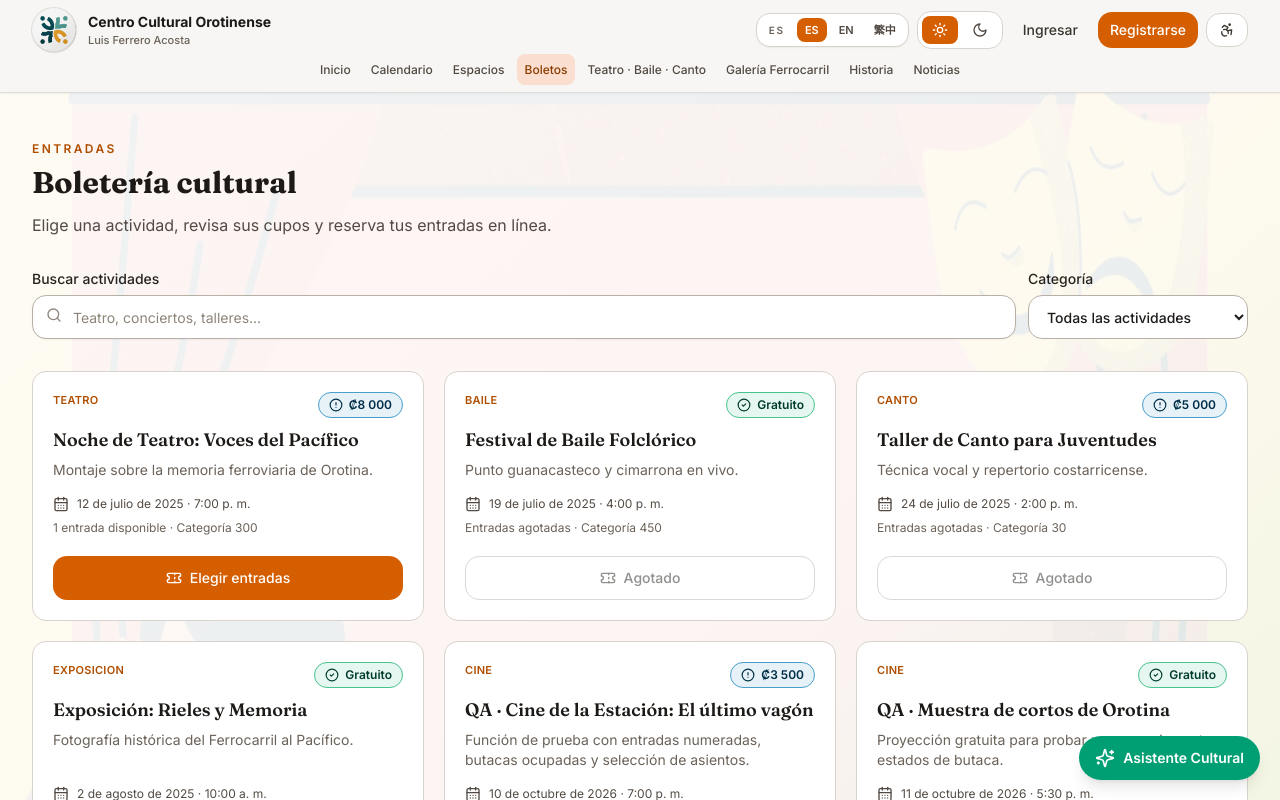
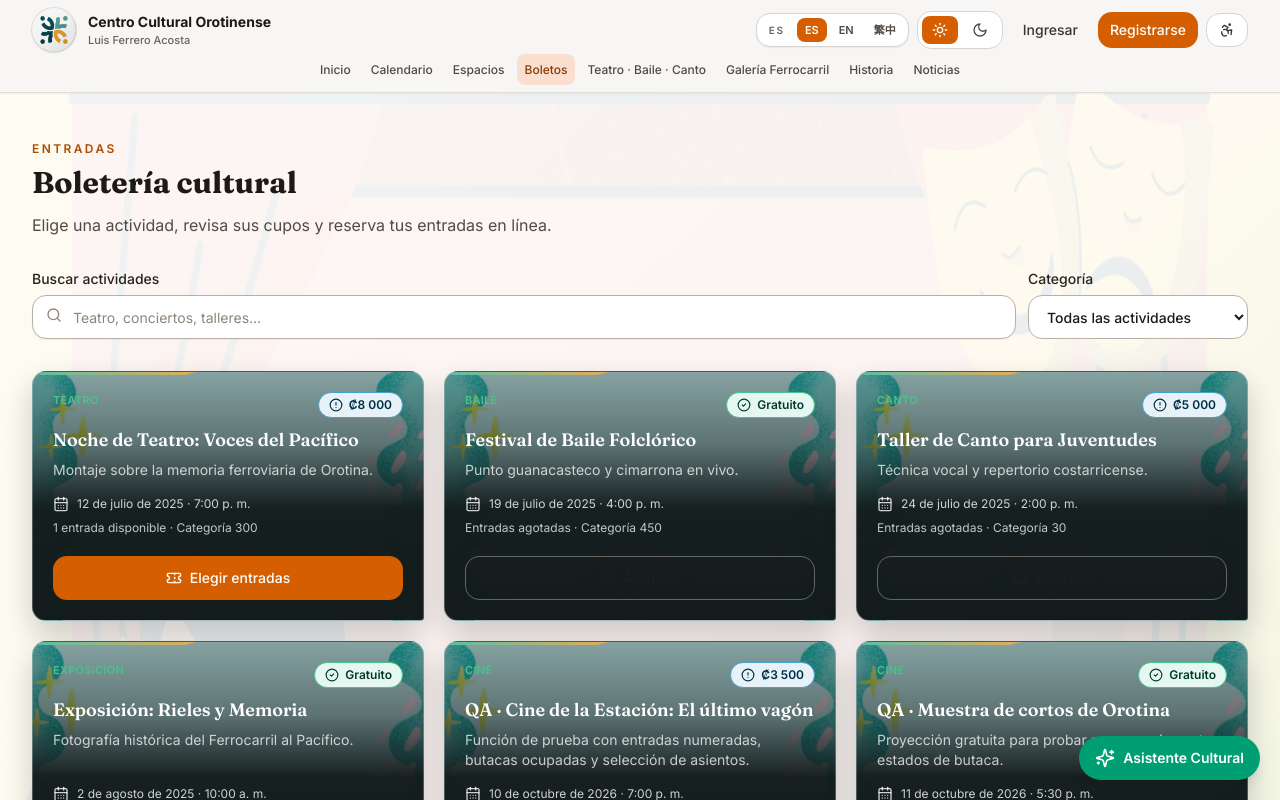
Before and after one commit to HendrixxV2/Proyecto-Final, a React (Vite) app: page /boletos in a window 1280 px wide. Shown: the top 800 px of the page. Built offline with nearby package versions, Linux system fonts and the light colour scheme; data requests are answered from the project's data file.

Commit message:
lastest UI designs and UX fixes

```diff
--- a/src/Components/AI/EventRecommender.jsx
+++ b/src/Components/AI/EventRecommender.jsx
@@ -60,25 +60,25 @@ export default function EventRecommender({ categoria, limite = 3 }) {
     <ul className="grid gap-4 md:grid-cols-2 xl:grid-cols-3">
       {items.map((evento) => (
         <li key={evento.id}>
-          <article className="flex h-full flex-col rounded-2xl border border-ink-200 bg-white p-5 shadow-soft dark:border-ink-700 dark:bg-ink-800">
+          <article className="tarjeta-cultural flex h-full flex-col p-5">
             <div className="flex items-center justify-between gap-3">
-              <span className="inline-flex items-center gap-2 rounded-full bg-jade-100 px-2.5 py-1 text-[11px] font-semibold uppercase tracking-wide text-jade-700 dark:bg-jade-900/40 dark:text-jade-300">
+              <span className="inline-flex items-center gap-2 rounded-full bg-white/10 px-2.5 py-1 text-[11px] font-semibold uppercase tracking-wide text-jade-100">
                 <Sparkles aria-hidden="true" className="h-3.5 w-3.5" />
                 Recomendado
               </span>
-              <span className="text-[11px] font-medium text-ink-500 dark:text-ink-400">{evento.categoria}</span>
+              <span className="text-[11px] font-medium text-white/75">{evento.categoria}</span>
             </div>
 
-            <h3 className="mt-4 font-display text-lg font-semibold text-ink-900 dark:text-ink-50">{evento.titulo}</h3>
-            <p className="mt-2 flex-1 text-sm text-ink-600 dark:text-ink-300">{evento.descripcion}</p>
+            <h3 className="mt-4 font-display text-lg font-semibold text-white">{evento.titulo}</h3>
+            <p className="mt-2 flex-1 text-sm text-white/75">{evento.descripcion}</p>
 
-            <p className="mt-4 text-xs font-medium text-ink-500 dark:text-ink-400">
+            <p className="mt-4 text-xs font-medium text-white/75">
               {formatFecha(evento.fecha, "d 'de' MMMM")} · {evento.horaInicio}
             </p>
 
             <Link
               to={PATHS.calendario}
-              className="mt-5 inline-flex items-center gap-1 text-sm font-semibold text-brand-600 hover:underline dark:text-brand-300"
+              className="mt-5 inline-flex items-center gap-1 text-sm font-semibold text-cian-200 hover:underline"
             >
               Ver programa <ArrowRight aria-hidden="true" className="h-4 w-4" />
             </Link>
--- a/src/Pages/Public/Boletos.jsx
+++ b/src/Pages/Public/Boletos.jsx
@@ -152,20 +152,20 @@ export default function Boletos() {
             const disponibles = disponiblesPorEvento(evento.id);
             return (
               <li key={evento.id}>
-                <article className="flex h-full flex-col rounded-xl border border-ink-200 bg-white p-5 dark:border-ink-700 dark:bg-ink-800">
+                <article className="tarjeta-cultural flex h-full flex-col p-5">
                   <div className="flex items-start justify-between gap-3">
-                    <p className="text-[11px] font-semibold uppercase tracking-wide text-brand-600 dark:text-brand-300">{evento.categoria}</p>
+                    <p className="text-[11px] font-semibold uppercase tracking-wide text-jade-300">{evento.categoria}</p>
                     <Badge tone={evento.precio > 0 ? 'info' : 'success'}>{evento.precio > 0 ? formatColones(evento.precio) : t('tickets.free')}</Badge>
                   </div>
 
-                  <h3 className="mt-2 font-display text-lg font-semibold text-ink-900 dark:text-ink-50">{evento.titulo}</h3>
-                  <p className="mt-1.5 flex-1 text-sm text-ink-500 dark:text-ink-400">{evento.descripcion}</p>
+                  <h3 className="mt-2 font-display text-lg font-semibold text-white">{evento.titulo}</h3>
+                  <p className="mt-1.5 flex-1 text-sm text-white/75">{evento.descripcion}</p>
 
-                  <div className="mt-4 flex items-center gap-2 text-xs text-ink-600 dark:text-ink-300">
+                  <div className="mt-4 flex items-center gap-2 text-xs text-white/80">
                     <CalendarDays aria-hidden="true" className="h-4 w-4 shrink-0" />
                     <span>{formatFecha(evento.fecha)} · {formatHora(evento.horaInicio)}</span>
                   </div>
-                  <p className="mt-2 text-xs text-ink-500 dark:text-ink-400">
+                  <p className="mt-2 text-xs text-white/75">
                     {cargandoBoletos
                       ? t('tickets.checking')
                       : disponibles > 0
@@ -174,7 +174,7 @@ export default function Boletos() {
                     {evento.aforo ? ` · ${t('tickets.category')} ${evento.aforo}` : ''}
                   </p>
                   {boletosPropios.length > 0 && (
-                    <p className="mt-1 text-xs font-medium text-jade-700 dark:text-jade-300">
+                    <p className="mt-1 text-xs font-medium text-jade-200">
                       {t('tickets.alreadyBooked', { count: boletosPropios.length, unit: boletosPropios.length === 1 ? t('tickets.ticketUnit') : t('tickets.ticketUnitPlural') })}
                     </p>
                   )}
--- a/src/Pages/Public/Espacios.jsx
+++ b/src/Pages/Public/Espacios.jsx
@@ -38,20 +38,20 @@ export default function Espacios() {
         <ul className="mt-8 grid gap-5 md:grid-cols-2 xl:grid-cols-3">
           {espacios.map((espacio) => (
             <li key={espacio.id}>
-              <article className="flex h-full flex-col rounded-2xl border border-ink-200 bg-white p-5 shadow-soft dark:border-ink-700 dark:bg-ink-800">
+              <article className="tarjeta-cultural flex h-full flex-col p-5">
                 <div className="flex items-start justify-between gap-3">
                   <div>
-                    <p className="text-xs font-semibold uppercase tracking-wide text-brand-600 dark:text-brand-300">
+                    <p className="text-xs font-semibold uppercase tracking-wide text-jade-300">
                       {espacio.tipo ?? 'Espacio'}
                     </p>
-                    <h2 className="mt-2 font-display text-xl font-semibold text-ink-900 dark:text-ink-50">
+                    <h2 className="mt-2 font-display text-xl font-semibold text-white">
                       {espacio.nombre}
                     </h2>
                   </div>
-                  <MapPinned aria-hidden="true" className="h-5 w-5 text-brand-500" />
+                  <MapPinned aria-hidden="true" className="h-5 w-5 text-cian-200" />
                 </div>
 
-                <p className="mt-4 line-clamp-3 text-sm text-ink-600 dark:text-ink-300">
+                <p className="mt-4 line-clamp-3 text-sm text-white/75">
                   {espacio.descripcion}
                 </p>
 
@@ -60,7 +60,7 @@ export default function Espacios() {
                   <Badge tone="brand">{formatColones(espacio.precioHora ?? 0)} / hora</Badge>
                 </div>
 
-                <div className="mt-5 flex items-center justify-between text-sm text-ink-500 dark:text-ink-400">
+                <div className="mt-5 flex items-center justify-between text-sm text-white/75">
                   <span>{espacio.ubicacion ?? 'Ubicación por confirmar'}</span>
                 </div>
 
--- a/src/index.css
+++ b/src/index.css
@@ -67,6 +67,63 @@
 
 @layer components {
   .contenedor-app { @apply mx-auto w-full max-w-7xl px-4 sm:px-6 lg:px-8; }
+
+  .tarjeta-cultural {
+    position: relative;
+    isolation: isolate;
+    overflow: hidden;
+    border: 1px solid rgb(255 255 255 / 0.26);
+    border-radius: 14px 14px 4px 14px;
+    background-color: rgb(20 28 29);
+    background-image: linear-gradient(180deg, rgb(11 17 18 / 0.34) 0%, rgb(13 20 21 / 0.56) 4.5rem, rgb(19 27 28 / 0.98) 8.5rem, rgb(19 27 28) 100%), url('/tarjetasGenerales.jpg');
+    background-position: center, center 38%;
+    background-size: cover;
+    color: rgb(248 248 245);
+    box-shadow: 0 14px 30px rgb(9 15 16 / 0.2);
+    transition: transform 240ms ease, border-color 240ms ease, box-shadow 240ms ease, background-position 500ms ease;
+  }
+
+  .tarjeta-cultural::before {
+    position: absolute;
+    z-index: 1;
+    inset: 0 auto auto 0;
+    width: 42%;
+    height: 3px;
+    background: linear-gradient(90deg, rgb(87 190 169), rgb(226 173 85));
+    clip-path: polygon(0 0, 100% 0, calc(100% - 12px) 100%, 0 100%);
+    content: '';
+  }
+
+  .tarjeta-cultural > * {
+    position: relative;
+    z-index: 2;
+  }
+
+  .tarjeta-cultural:hover {
+    transform: translateY(-4px);
+    border-color: rgb(226 173 85 / 0.72);
+    background-position: center, center 44%;
+    box-shadow: 0 20px 38px rgb(9 15 16 / 0.3);
+  }
+
+  .tarjeta-cultural:focus-visible {
+    outline-offset: 4px;
+  }
+
+  .dark .tarjeta-cultural {
+    border-color: rgb(255 255 255 / 0.2);
+    background-image: linear-gradient(180deg, rgb(7 11 12 / 0.42) 0%, rgb(9 15 16 / 0.64) 4.5rem, rgb(12 19 20 / 0.98) 8.5rem, rgb(12 19 20) 100%), url('/tarjetasGenerales.jpg');
+  }
+
+  .dark .tarjeta-cultural:hover {
+    border-color: rgb(226 173 85 / 0.72);
+  }
+
+  @media (prefers-reduced-motion: reduce) {
+    .tarjeta-cultural {
+      transition: none;
+    }
+  }
 
   .page-transition {
     animation: page-enter 420ms cubic-bezier(0.22, 1, 0.36, 1) both;
```
Also changed, not shown: src/Pages/Public/Inicio.jsx (+18 -18 lines).
